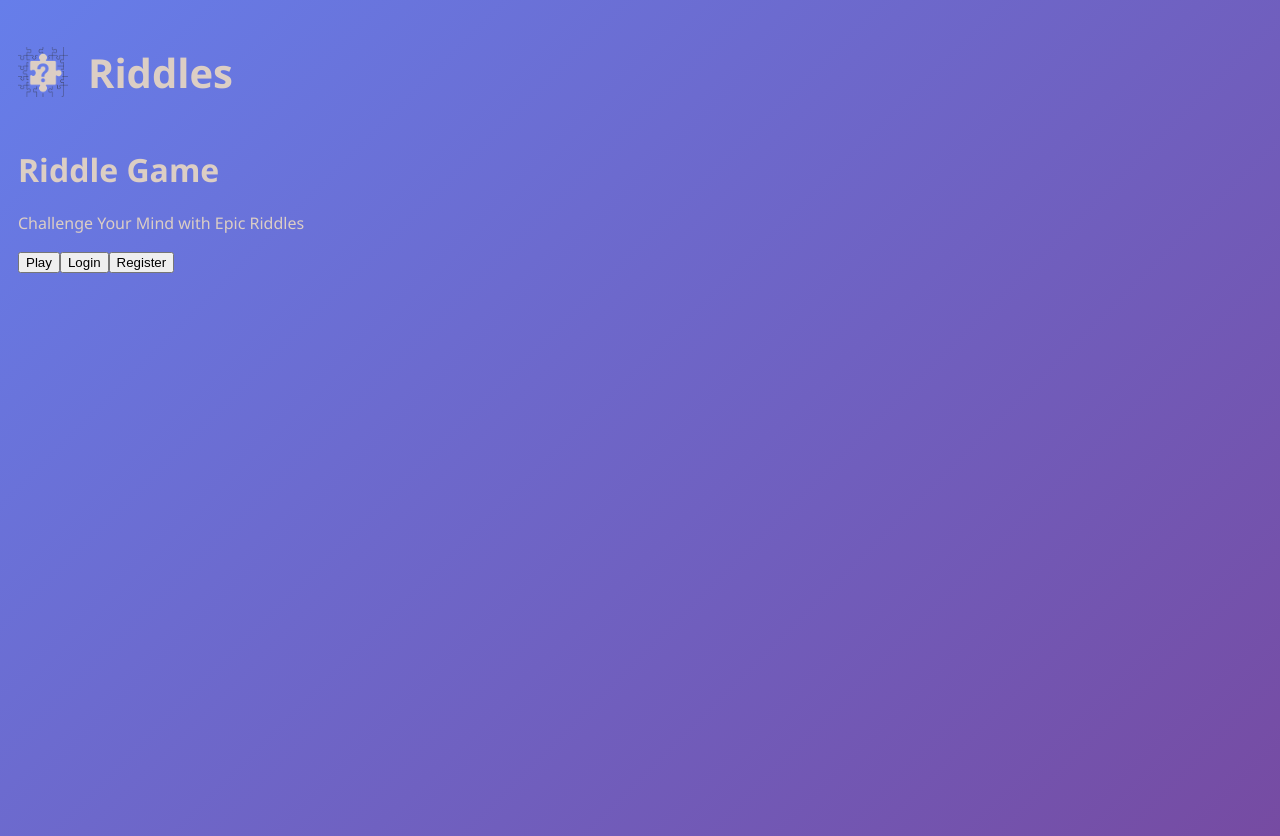
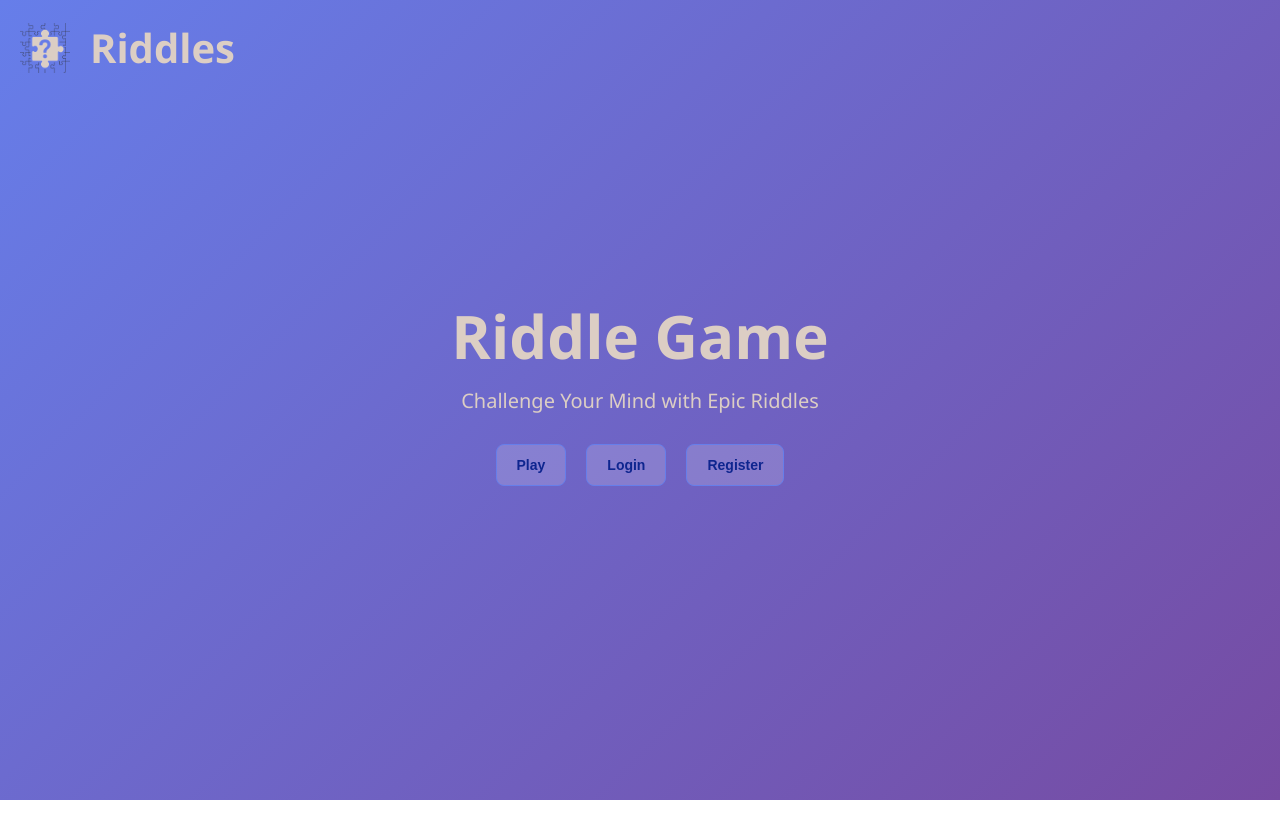
Before and after one commit to ChaimShteinberg/riddles, a React (Vite) app: page / in a window 1280 px wide. After the commit the page ends 800 px from the top, so only its background shows below. Built offline with nearby package versions, Linux system fonts and the light colour scheme.

Commit message:
home style

```diff
--- a/src/index.css
+++ b/src/index.css
@@ -1,7 +1,11 @@
+*{
+  margin: 0;
+  padding: 0;
+}
+
 body {
   font-family: "Segoe UI", Tahoma, Geneva, Verdana, sans-serif;
   background: linear-gradient(135deg, #667eea 0%, #764ba2 100%);
   min-height: 100vh;
-  padding: 10px;
   color: #dccec4;
 }
--- a/src/pages/Home.tsx
+++ b/src/pages/Home.tsx
@@ -1,3 +1,5 @@
+import "../styles/Home.css"
+
 function Home() {
   return (
     <main>
--- a/src/styles/Header.css
+++ b/src/styles/Header.css
@@ -1,7 +1,9 @@
 header{
+    margin: 20px;
     display: flex;
     align-items: center;
     gap: 20px;
+    position: fixed;
 }
 
 header img{
--- /dev/null
+++ b/src/styles/Home.css
@@ -0,0 +1,36 @@
+main {
+  min-height: 100vh;
+  margin: auto;
+  text-align: center;
+  display: flex;
+  gap: 10px;
+  flex-direction: column;
+  justify-content: center;
+}
+
+main h1 {
+  font-size: 60px;
+}
+
+main p {
+  font-size: 20px;
+}
+
+main nav {
+    margin: 20px;
+  display: flex;
+  gap: 20px;
+  justify-content: center;
+}
+
+main nav button {
+  background-color: #ffffff2b;
+  padding: 12px 20px;
+  border: none;
+  border-radius: 8px;
+  font-weight: bold;
+  cursor: pointer;
+  font-size: 14px;
+  color:#0e258f ;
+  border: 1px solid #667eea;
+}
```
